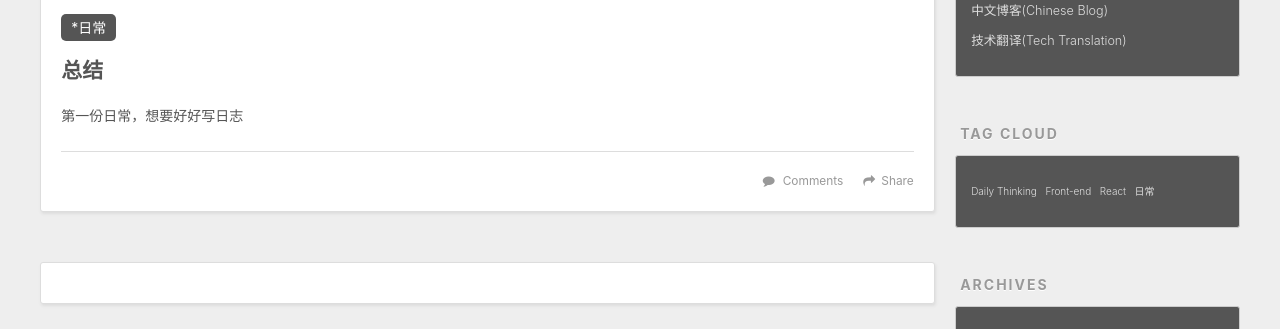
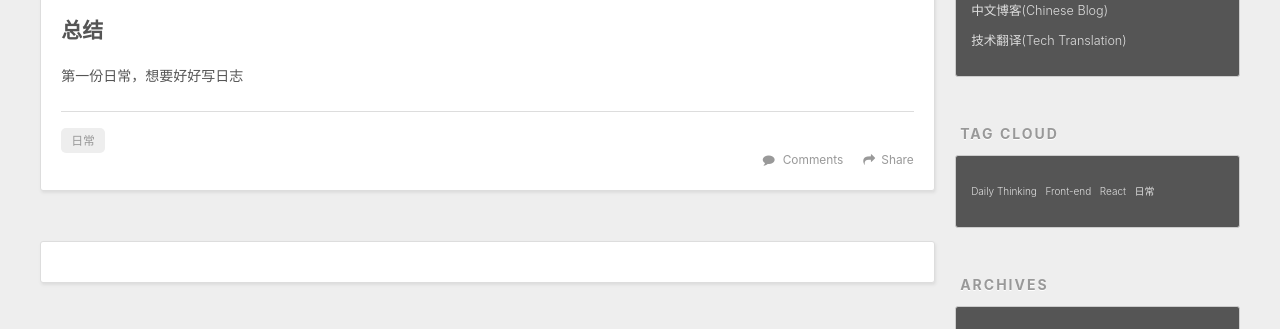
Before and after one commit to JSAL-/JSAL.github.io, a plain HTML site: page 2018/01/15/日常/index.html in a window 1280 px wide. Shown: the part 434-763 px from the top of the page. Drawn offline with nearby package versions, Linux system fonts and the light colour scheme; a script that the page names is missing.

Commit message:
Site updated: 2018-01-17 14:23:58

```diff
--- a/2018/01/15/日常/index.html
+++ b/2018/01/15/日常/index.html
@@ -94,9 +94,6 @@
 
       </header>
 
-
-  <ul class="article-tag-list"><li class="article-tag-list-item"><a class="article-tag-list-link" href="/tags/日常/">日常</a></li></ul>
-
     <div class="article-entry" itemprop="articleBody">
 
         <h2 id="总结"><a href="#总结" class="headerlink" title="总结"></a>总结</h2><p>第一份日常，想要好好写日志</p>
@@ -104,7 +101,10 @@
 
     </div>
     <footer class="article-footer">
-      <a data-url="https://realyukiko.github.io/2018/01/15/日常/" data-id="cjcio1oz40001y5p2t0azc2lv" class="article-share-link">Share</a>
+
+  <ul class="article-tag-list"><li class="article-tag-list-item"><a class="article-tag-list-link" href="/tags/日常/">日常</a></li></ul>
+
+      <a data-url="https://realyukiko.github.io/2018/01/15/日常/" data-id="cjciom1od0001eap218uinaru" class="article-share-link">Share</a>
 
         <a href="https://realyukiko.github.io/2018/01/15/日常/#disqus_thread" class="article-comment-link">Comments</a>
 
@@ -207,7 +207,7 @@
 
   <div class="outer">
     <div id="footer-info" class="inner">
-      &copy; 2018 Yuki<br>
+      &copy; 2018 Yukiko<br>
       Powered by <a href="http://hexo.io/" target="_blank">Hexo</a>
     </div>
   </div>
--- a/css/style.css
+++ b/css/style.css
@@ -702,23 +702,6 @@ a.article-title:hover {
 .article-footer a:hover {
   color: #555;
 }
-.article-tag-list {
-  padding: 20px 20px 0;
-}
-.article-tag-list-item {
-  margin-right: 10px;
-  display: inline-block;
-}
-.article-tag-list-link {
-  text-decoration: none;
-  background: #555;
-  border-radius: 5px;
-  padding: 5px 10px;
-  color: #fff;
-}
-.article-tag-list-link:before {
-  content: "*";
-}
 .article-comment-link {
   float: right;
 }
@@ -736,6 +719,16 @@ a.article-title:hover {
   content: "\f064";
   font-family: FontAwesome;
   padding-right: 6px;
+}
+.article-tag-list-item {
+  margin-right: 10px;
+  display: inline-block;
+}
+.article-tag-list-link {
+  background: #eee;
+  border-radius: 5px;
+  padding: 5px 10px;
+  color: #fff;
 }
 #article-nav {
   position: relative;
```
Also changed, not shown: 2018/01/15/React组件样式实现指南/index.html (+5 -5 lines), 2018/01/15/WhydoIwantneedtoblog/index.html (+5 -5 lines), archives/2018/01/index.html (+1 -1 lines), archives/2018/index.html (+1 -1 lines), archives/index.html (+1 -1 lines), categories/Blog-En/index.html (+1 -1 lines), categories/中文博客-Chinese-Blog/index.html (+1 -1 lines), categories/技术翻译-Tech-Translation/index.html (+1 -1 lines), index.html (+1 -1 lines), tags/Daily-Thinking/index.html (+1 -1 lines), tags/Front-end/index.html (+1 -1 lines), tags/React/index.html (+1 -1 lines), tags/日常/index.html (+1 -1 lines).
